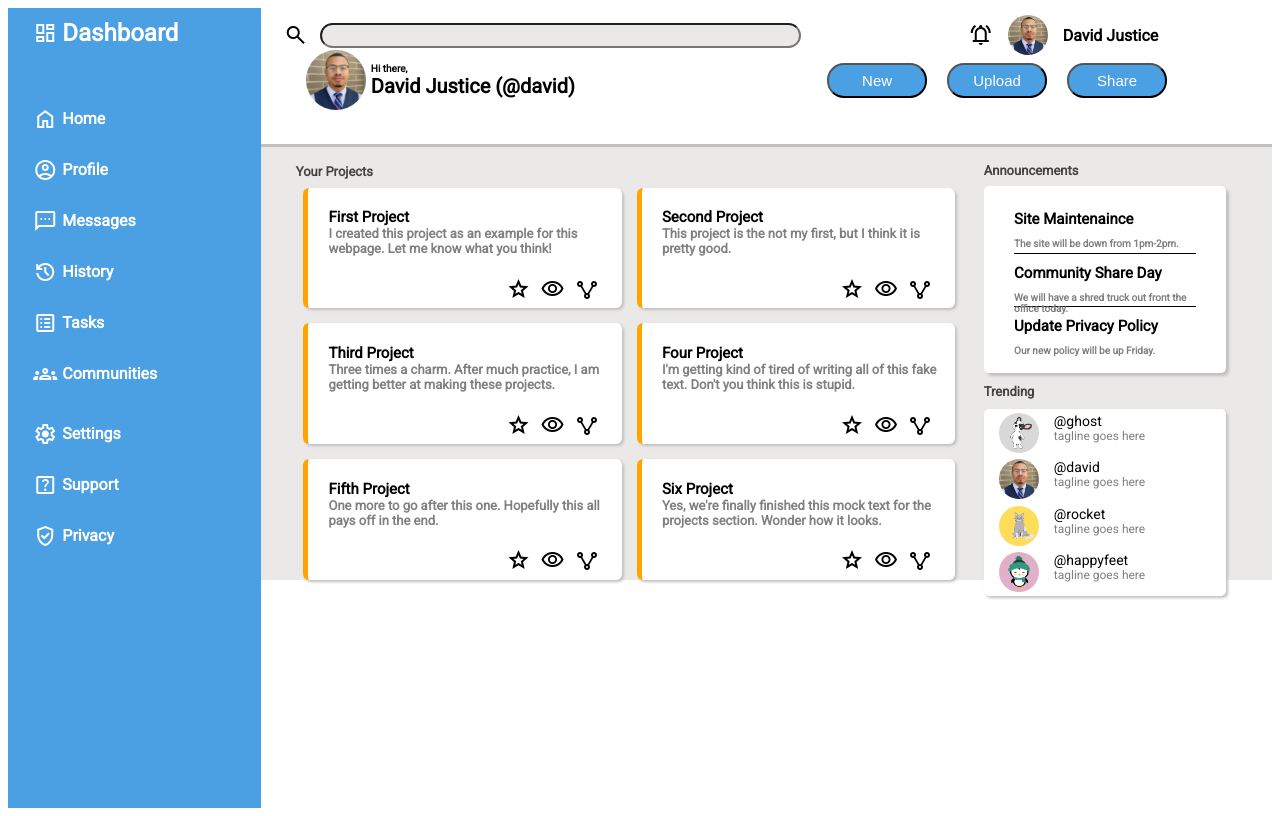
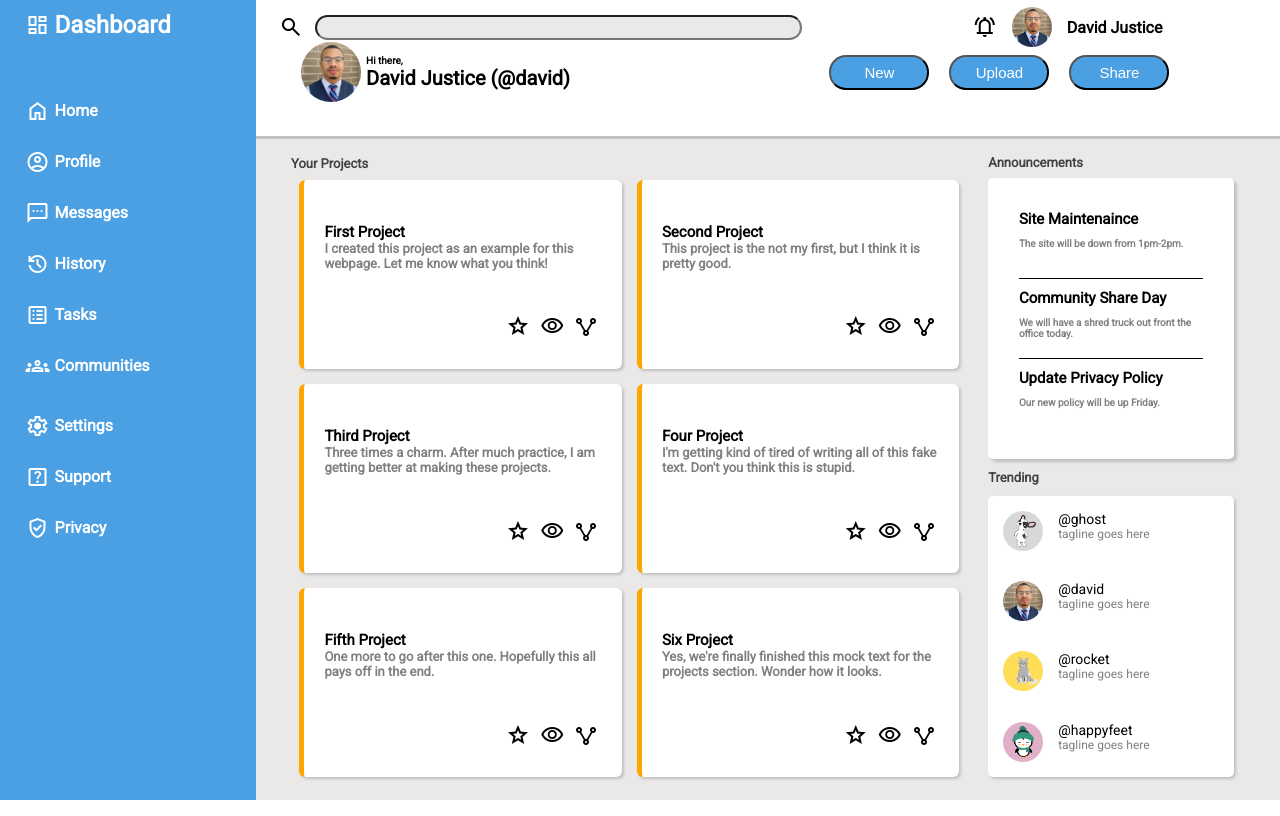
Before and after one commit to Davidjustice28/Admin-Dashboard, a plain HTML site: page index.html in a window 1280 px wide. Drawn offline with nearby package versions, Linux system fonts and the light colour scheme.

Commit message:
adjust css to make display fill viewport

```diff
--- a/styles.css
+++ b/styles.css
@@ -1,6 +1,16 @@
+html {
+    margin: 0px;
+    height: 100%;
+ }
+
+ body {
+    margin: 0px;
+    min-height: 100%;
+ }
+
 #page-container {
     display:flex;
-    width:100%;
+    width:100vw;
     height:100vh;
     font-family:Roboto;
 }
@@ -63,7 +73,7 @@ nav {
 
 #main-body {
     width:100%;
-    height:83%;
+    height:83vh;
     display:flex;
     background-color:#ebe8e8;
 }
@@ -93,7 +103,7 @@ nav {
 
 #top-row {
     height:40%;
-    width:100%
+    width:100%;
     font-size:2px;
     display:flex;
 }
```
